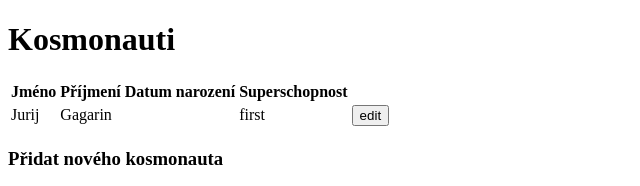
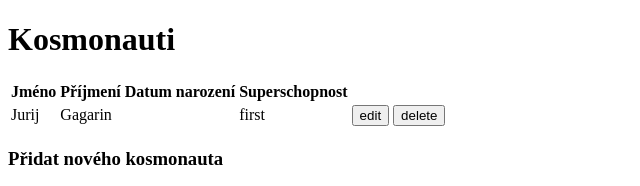
Before and after one commit to messa/kosmonauti, a Next.js app: page / in a window 1280 px wide. Shown: the top 186 px of the page, without its empty margins (0-640 px from the left). Built offline with nearby package versions, Linux system fonts and the light colour scheme.

Commit message:
add deleting

```diff
--- a/components/KosmonautListing.js
+++ b/components/KosmonautListing.js
@@ -35,9 +35,18 @@ function KosmonautListing() {
     setEditedIndex(index)
   }
 
+  const onDeleteClick = (index) => {
+    const newCosmonauts = [...cosmonauts]
+    newCosmonauts.splice(index, 1)
+    window.localStorage.setItem(localStorageKey, JSON.stringify(newCosmonauts))
+    // the editedIndex (if set) has now become invalid so we clear it:
+    setEditedIndex(null)
+    forceUpdate()
+  }
+
   return (
     <div>
-      <KosmonautTable items={cosmonauts} onEditClick={onEditClick} />
+      <KosmonautTable items={cosmonauts} onEditClick={onEditClick} onDeleteClick={onDeleteClick} />
       <KosmonautForm key={editedIndex} value={editedIndex === null ? null : cosmonauts[editedIndex]} onSubmit={handleKosmnautFormSubmit} />
     </div>
   )
--- a/components/KosmonautTable.js
+++ b/components/KosmonautTable.js
@@ -1,4 +1,4 @@
-function KosmonautTable({ items, onEditClick }) {
+function KosmonautTable({ items, onEditClick, onDeleteClick }) {
   return (
     <table>
       <thead>
@@ -18,6 +18,7 @@ function KosmonautTable({ items, onEditClick }) {
             <td>{item.birthDate}</td>
             <td>{item.superpower}</td>
             <td><button onClick={() => onEditClick(i)}>edit</button></td>
+            <td><button onClick={() => onDeleteClick(i)}>delete</button></td>
           </tr>
         ))}
       </tbody>
```
